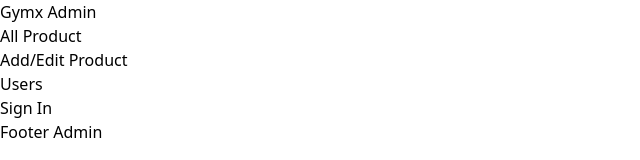
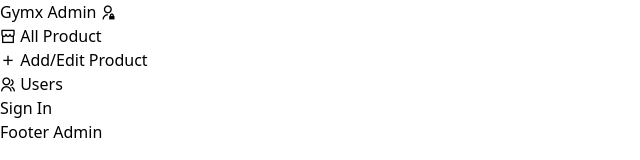
Before and after one commit to rahulll18/gymx-angular, an Angular app: page / in a window 1280 px wide. Shown: the top 160 px of the page, without its empty margins (0-640 px from the left). Built offline with nearby package versions, Linux system fonts and the light colour scheme.

Commit message:
icons added

```diff
--- a/src/app/navbar/navbar.component.html
+++ b/src/app/navbar/navbar.component.html
@@ -1,11 +1,11 @@
 <nav class="flex justify-between items-center p-3 shadow-lg shadow-blue-200">
-    <div class="font-bold ml-4"> Gymx Admin </div>
+    <div class="font-bold ml-4"> Gymx Admin <i class="ri-admin-line font-bold"></i> </div>
     <div class="flex justify-between items-center">
         <ul class="flex space-x-11">
-            <li>All Product</li>
-            <li>Add/Edit Product</li>
-            <li>Users</li>
+            <li><i class="ri-store-line mr-1"></i> All Product</li>
+            <li><i class="ri-add-line mr-1"></i> Add/Edit Product</li>
+            <li><i class="ri-group-line mr-1"></i> Users</li>
         </ul>
-        <button class="mx-12 px-4 py-1 border border-blue-500 rounded-md">Sign In</button>
+        <button class="mx-12 px-4 py-1 border border-blue-500 rounded-md hover:bg-blue-500 hover:text-white">Sign In</button>
     </div>
 </nav>
--- a/src/index.html
+++ b/src/index.html
@@ -6,6 +6,10 @@
   <base href="/">
   <meta name="viewport" content="width=device-width, initial-scale=1">
   <link rel="icon" type="image/x-icon" href="favicon.ico">
+  <link
+    href="https://cdn.jsdelivr.net/npm/remixicon@4.3.0/fonts/remixicon.css"
+    rel="stylesheet"
+/>
 </head>
 <body>
   <app-root></app-root>
```
